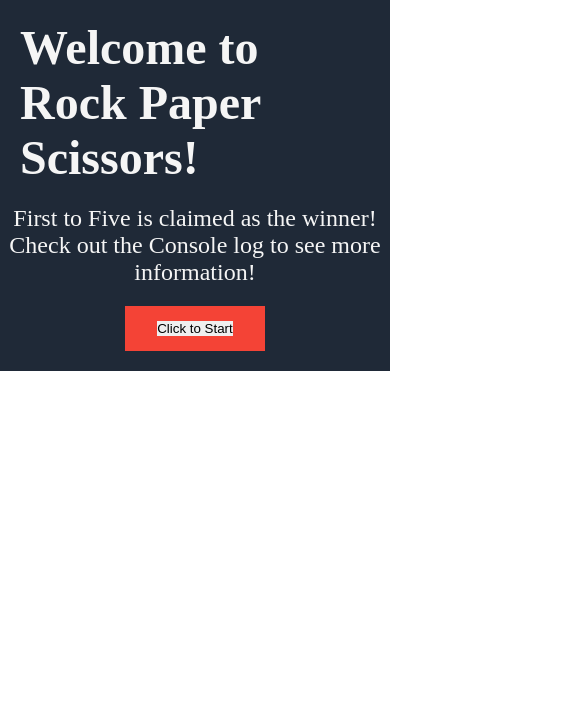
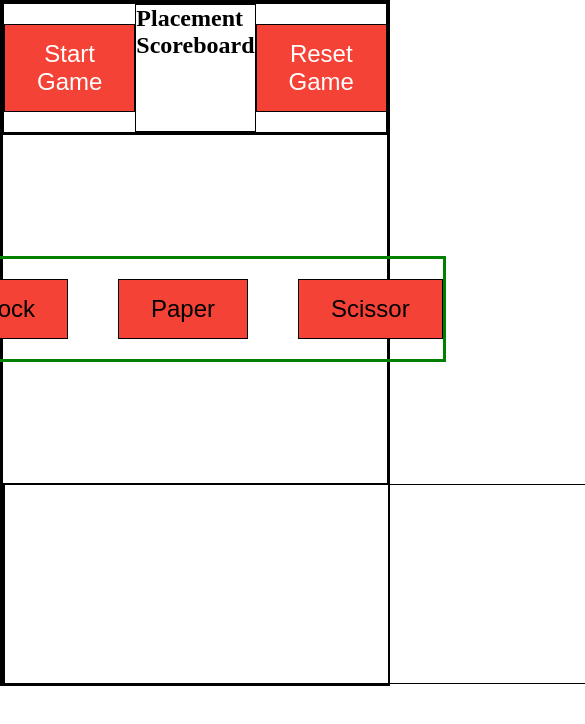
Before and after one commit to gruenkyle/rps_javascript, a plain HTML site: page index.html in a window 390 px wide. Shown: the top 724 px of the page, 585 px wide, since content can reach past the window. Drawn offline with Linux system fonts and the light colour scheme.

Commit message:
functional responsive buttons

```diff
--- a/external.js
+++ b/external.js
@@ -1,83 +1,83 @@
-//We Must Create our array variable first of course//
-const arr = ["rock", "paper", "scissors"];
+// //We Must Create our array variable first of course//
+// const arr = ["rock", "paper", "scissors"];
 
-//Next we create a function that will get computer choice//
+// //Next we create a function that will get computer choice//
 
-function getComputerChoice(){
-    let random = arr[Math.floor(Math.random() * arr.length)];
-    return (random);
-}
+// function getComputerChoice(){
+//     let random = arr[Math.floor(Math.random() * arr.length)];
+//     return (random);
+// }
 
-//After we make sure the random choice works we can now get results//
-function roundPlay(selection, computerSelection){
-    let playerSelection = selection.toLowerCase();
+// //After we make sure the random choice works we can now get results//
+// function roundPlay(selection, computerSelection){
+//     let playerSelection = selection.toLowerCase();
 
-    if (playerSelection == computerSelection){
-        return "tie";
-    }
-    else if (playerSelection == 'rock'){
-        if (computerSelection == 'paper'){
-            return "lose";
-        }
-        else{
-            return "win";
-        }
-    }
-    else if (playerSelection == 'paper'){
-        if (computerSelection == 'scissors'){
-            return "lose";
-        }
-        else {
-            return "win";
-        }
-    }
-    else if (playerSelection == 'scissors'){
-        if (computerSelection == 'rock'){
-            return "lose";
-        }
-        else {
-            return 'win';
-        }
-    }
-    else {
-        return "invalid";
-    }
-}
+//     if (playerSelection == computerSelection){
+//         return "tie";
+//     }
+//     else if (playerSelection == 'rock'){
+//         if (computerSelection == 'paper'){
+//             return "lose";
+//         }
+//         else{
+//             return "win";
+//         }
+//     }
+//     else if (playerSelection == 'paper'){
+//         if (computerSelection == 'scissors'){
+//             return "lose";
+//         }
+//         else {
+//             return "win";
+//         }
+//     }
+//     else if (playerSelection == 'scissors'){
+//         if (computerSelection == 'rock'){
+//             return "lose";
+//         }
+//         else {
+//             return 'win';
+//         }
+//     }
+//     else {
+//         return "invalid";
+//     }
+// }
 
-function game(){
-    let playerWins = 0;
-    let compWins = 0;
+// function game(){
+//     let playerWins = 0;
+//     let compWins = 0;
 
-    while (playerWins < 5 && compWins < 5){
-        let choice = prompt('Choose your hand!');
-        let compChoice = getComputerChoice();
+//     while (playerWins < 5 && compWins < 5){
+//         let choice = prompt('Choose your hand!');
+//         let compChoice = getComputerChoice();
 
-        let result = roundPlay(choice, compChoice);
-        console.log(compChoice);
+//         let result = roundPlay(choice, compChoice);
+//         console.log(compChoice);
 
-        switch (result){
-            case "win":
-                playerWins = playerWins + 1;
-                alert('Win -- Current Score / Player: ' + playerWins + ' Computer Wins: ' + compWins);
-                break;
-            case "lose":
-                compWins = compWins + 1;
-                alert('Lose! -- Current Score / Player: ' + playerWins + ' Computer Wins: ' + compWins);
-                break;
-            case "tie":
-                alert('Tie! -- Current Score / Player: ' + playerWins + ' Computer Wins: ' + compWins);
-                break;
-            default:
-                alert('No Contest! -- Current Score / Player: ' + playerWins + ' Computer Wins: ' + compWins);
-                break;
-        }
-    }
-    if (playerWins > compWins){
-        alert('Final Score -- You Won!! / Player: ' + playerWins + ' Computer Wins: ' + compWins);
-    }
-    else {
-        alert('Final Score -- You Lost!! / Player: ' + playerWins + ' Computer Wins: ' + compWins);
-    }
-    return 0;
+//         switch (result){
+//             case "win":
+//                 playerWins = playerWins + 1;
+//                 alert('Win -- Current Score / Player: ' + playerWins + ' Computer Wins: ' + compWins);
+//                 break;
+//             case "lose":
+//                 compWins = compWins + 1;
+//                 alert('Lose! -- Current Score / Player: ' + playerWins + ' Computer Wins: ' + compWins);
+//                 break;
+//             case "tie":
+//                 alert('Tie! -- Current Score / Player: ' + playerWins + ' Computer Wins: ' + compWins);
+//                 break;
+//             default:
+//                 alert('No Contest! -- Current Score / Player: ' + playerWins + ' Computer Wins: ' + compWins);
+//                 break;
+//         }
+//     }
+//     if (playerWins > compWins){
+//         alert('Final Score -- You Won!! / Player: ' + playerWins + ' Computer Wins: ' + compWins);
+//     }
+//     else {
+//         alert('Final Score -- You Lost!! / Player: ' + playerWins + ' Computer Wins: ' + compWins);
+//     }
+//     return 0;
 
-}
+// }
--- a/homepage.css
+++ b/homepage.css
@@ -1,10 +1,71 @@
 *{
-    border: 0px solid black;
+    border: 1px solid black;
     margin: 0;
     padding: 0;
     box-sizing: border-box;
 }
 
+.header-container{
+    display: flex;
+    justify-content: space-between;
+}
+
+.center{
+
+    display:flex;
+    justify-content: center;
+    align-items: center;
+
+    height: 350px;
+    flex: 1;
+}
+
+.play-container{
+    display:flex;
+    justify-content: space-around;
+    gap: 50px;
+
+    border: 3px solid green;
+}
+
+
+button{
+
+    background-color: #f44336;
+    border: 1px solid black;
+    color: white;
+    padding: 15px 32px;
+    text-align: center;
+    text-decoration: none;
+    font-size: 24px;
+
+    display:flex;
+    justify-content: center;
+    margin-top: 20px;
+    margin-bottom: 20px;
+    max-width: 150px;
+}
+
+.footer{
+    display:flex;
+    flex: 1;
+    width: 1000px;
+    height: 200px;
+}
+
+.rock{
+    color:black;
+}
+
+.scissor{
+    color:black;
+}
+
+.paper{
+    color:black;
+}
+
+/*
 .welcome-container{
     color: whitesmoke;
     background-color: #1F2937;
@@ -47,3 +108,5 @@
     margin-bottom: 20px;
     max-width: 150px;
 }
+
+ */
--- a/index.html
+++ b/index.html
@@ -11,6 +11,7 @@
 <html lang="en">
 
 <!-- Gives webpage the information for background use -->
+
 <head>
     <!-- Sets special character use within program -->
     <meta charset="UTF-8">
@@ -26,18 +27,52 @@
 </head>
 
 <body>
-        <script src="external.js"></script>
 
-        <div class="welcome-container">
-            <div class="welcome_message">
-                <h1>Welcome to Rock Paper Scissors!</h1>
+    <div class="header">
+        <div class="header-container">
+            <button class="start">Start Game</button>
+            <h2>Placement Scoreboard</h2>
+            <button class="reset">Reset Game</button>
         </div>
-            <div class="intro_paragraph">
-                <p>First to Five is claimed as the winner!
-                <br>Check out the Console log to see more information!</p>
     </div>
-            <div class="clickable_button">
-            <button onclick="game()">Click to Start</button></div>
+
+    <div class="center">
+        <div class="play-container">
+            <button class="rock">Rock</button>
+            <button class="paper">Paper</button>
+            <button class="scissor">Scissor</button>
         </div>
+    </div>
+
+    <div class="footer">
+        <div class="winningtext">
+
+        </div>
+    </div>
+
+
+    <script>
+
+        const startButton = document.querySelector(".start");
+        const resetButton = document.querySelector(".reset");
+        const rockButton = document.querySelector(".rock");
+        const paperButton = document.querySelector(".paper");
+        const scissorButton = document.querySelector(".scissor");
+
+
+
+        rockButton.addEventListener('click', ()=>{
+            console.log("Clicked");
+        });
+        paperButton.addEventListener('click', ()=>{
+            console.log("Clicked Paper");
+        });
+        scissorButton.addEventListener('click', ()=>{
+            console.log("Clicked Scissor");
+        });
+
+    </script>
 </body>
+
+
 </html>
```
Lines whose indentation alone changed are shown as unchanged.
